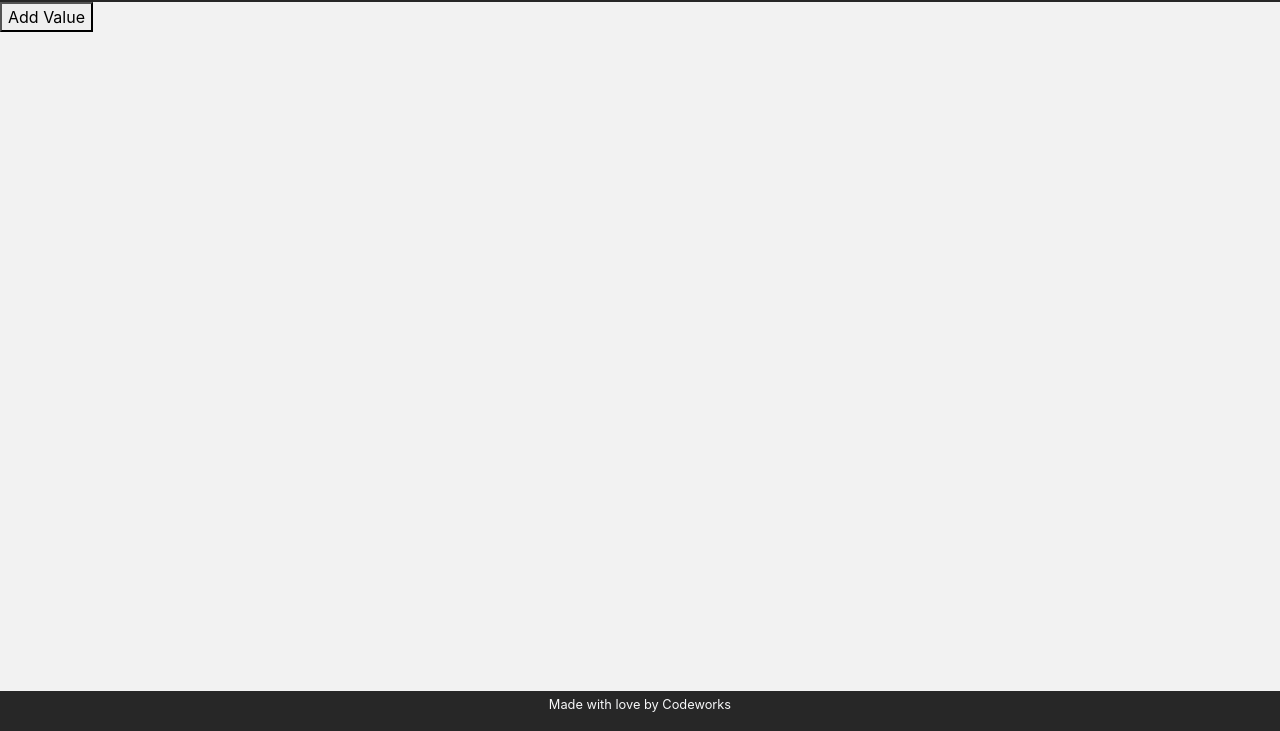
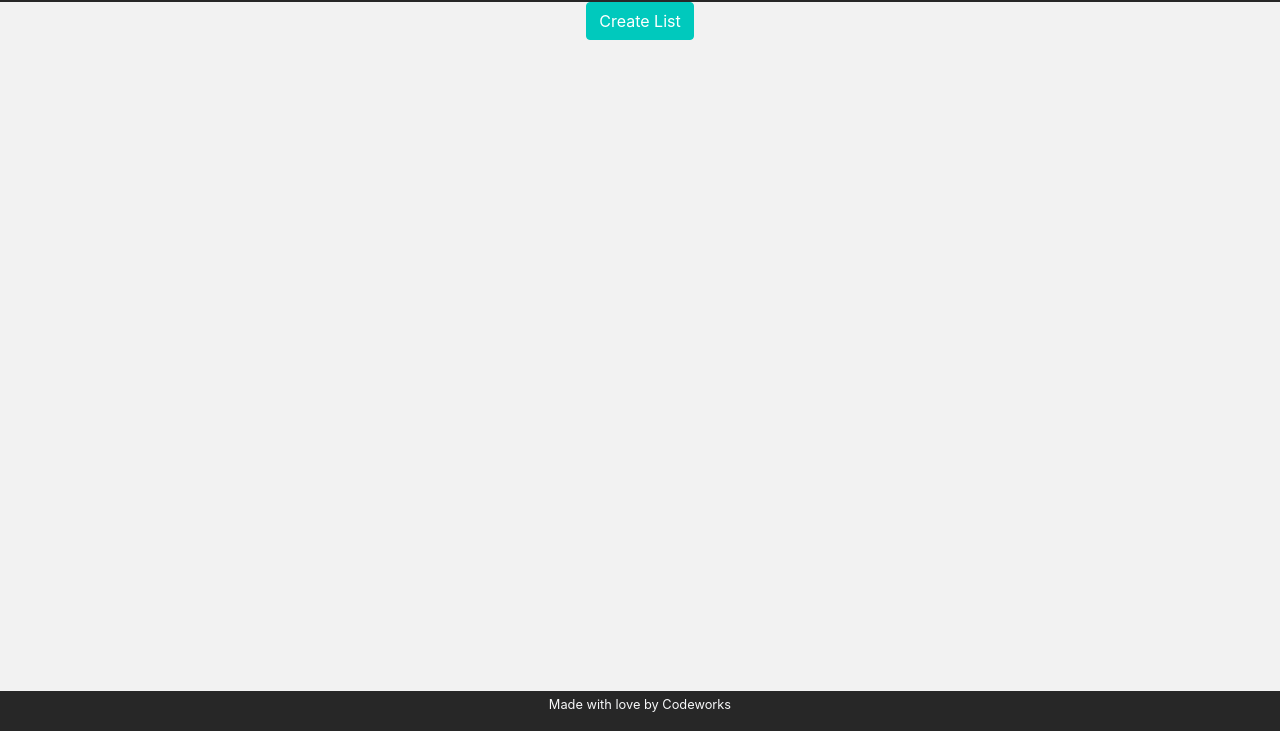
Before and after one commit to JohnVWebb/Taskmaster, a website with bundled scripts: page index.html in a window 1280 px wide. Shown: the part 69-800 px from the top of the page. Built offline with nearby package versions, Linux system fonts and the light colour scheme.

Commit message:
added create list button

```diff
--- a/app/AppState.js
+++ b/app/AppState.js
@@ -1,4 +1,4 @@
-//Holds all data for entire application
+//Holds all data for entire application and holds all of the models based on data provided
 import Value from "./Models/Value.js"
 import { EventEmitter } from "./Utils/EventEmitter.js"
 import { isValidProp } from "./Utils/isValidProp.js"
--- a/app/Controllers/ValuesController.js
+++ b/app/Controllers/ValuesController.js
@@ -8,8 +8,8 @@ function _draw() {
   let template = ''
   values.forEach(v => template += v.Template)
   document.getElementById("app").innerHTML = /*html*/`
-  <button className="btn btn-info" onclick="app.valuesController.addValue()">Add Value</button>
-  <div className="card-columns values">
+  <button class="btn btn-info" onclick="app.valuesController.addValue()">Create List</button>
+  <div class="card-columns values">
       ${template}
   </div>
   `
--- a/index.html
+++ b/index.html
@@ -21,7 +21,13 @@
         </nav>
     </header>
     <main>
-        <div id="app"></div>
+        <div class="container-fluid">
+            <div class="row">
+                <div class="col text-center" id='app'>
+
+                </div>
+            </div>
+        </div>
     </main>
     <footer class="container-fluid bg-dark text-light">
         <div class="row text-center">
```
Also changed, not shown: app/Controllers/ListController.js (deleted), app/Models/ListModel.js (deleted), app/Services/ListService.js (deleted).
